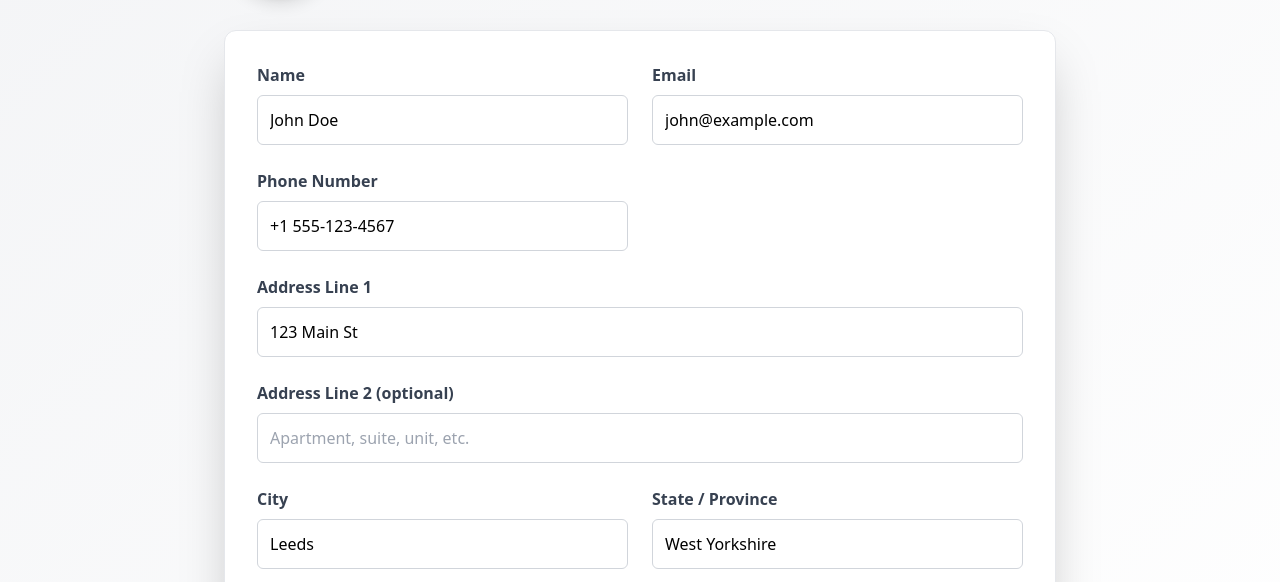
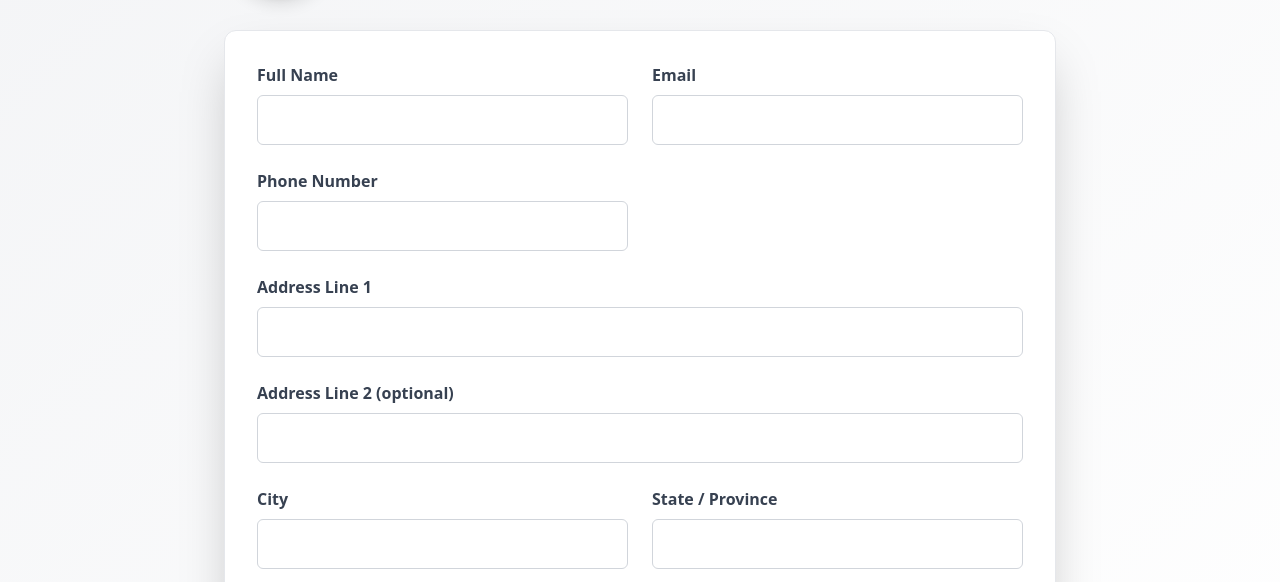
Before and after one commit to Nitinnannapaneni20/GeoMart-Frontend, a Next.js app: page /profile in a window 1280 px wide. Shown: the part 218-800 px from the top of the page. Built offline with nearby package versions, Linux system fonts and the light colour scheme; no server answers.

Commit message:
trying something

```diff
--- a/src/app/profile/page.tsx
+++ b/src/app/profile/page.tsx
@@ -1,5 +1,5 @@
 "use client";
-import { useState } from "react";
+import { useEffect, useState } from "react";
 import Header from "@/components/Header";
 import { User } from "lucide-react";
 
@@ -12,19 +12,54 @@ interface ProfileFormData {
   city: string;
   state: string;
   zip: string;
+  sub?: string;
 }
 
 export default function ProfilePage() {
   const [formData, setFormData] = useState<ProfileFormData>({
-    name: "John Doe",
-    email: "john@example.com",
-    phone: "+1 555-123-4567",
-    addressLine1: "123 Main St",
+    name: "",
+    email: "",
+    phone: "",
+    addressLine1: "",
     addressLine2: "",
-    city: "Leeds",
-    state: "West Yorkshire",
-    zip: "LS1 1AA",
+    city: "",
+    state: "",
+    zip: "",
+    sub: "",
   });
+
+  // 🟢 Fetch user profile from backend on load
+  useEffect(() => {
+    const auth0User = localStorage.getItem("auth0User");
+    if (!auth0User) return;
+
+    const parsed = JSON.parse(auth0User);
+    const sub = parsed?.sub;
+    if (!sub) return;
+
+    fetch(`/api/profile/${sub}`)
+      .then((res) => {
+        if (!res.ok) throw new Error("Failed to fetch user profile");
+        return res.json();
+      })
+      .then((data) => {
+        setFormData(data);
+      })
+      .catch((err) => {
+        // fallback to auth0 data if user not found
+        setFormData({
+          name: `${parsed.given_name || ""} ${parsed.family_name || ""}`.trim(),
+          email: parsed.email,
+          phone: "",
+          addressLine1: "",
+          addressLine2: "",
+          city: "",
+          state: "",
+          zip: "",
+          sub,
+        });
+      });
+  }, []);
 
   const handleChange = (
     e: React.ChangeEvent<HTMLInputElement | HTMLSelectElement>
@@ -33,9 +68,21 @@ export default function ProfilePage() {
     setFormData((prev) => ({ ...prev, [name]: value }));
   };
 
+  // 🟢 Update user profile
   const handleSave = async () => {
-    // await fetch("/api/profile/update", { ... })
-    alert("Profile saved (mock). In a real app, you’d call an API here.");
+    const res = await fetch("/api/profile/update", {
+      method: "POST",
+      headers: {
+        "Content-Type": "application/json",
+      },
+      body: JSON.stringify(formData),
+    });
+
+    if (res.ok) {
+      alert("Profile updated successfully!");
+    } else {
+      alert("Failed to update profile.");
+    }
   };
 
   return (
@@ -64,173 +111,38 @@ export default function ProfilePage() {
 
           <div className="bg-white dark:bg-gray-800 dark:bg-opacity-80 rounded-xl shadow-2xl p-8 border border-gray-200 dark:border-gray-700">
             <div className="grid grid-cols-1 sm:grid-cols-2 gap-6">
-              {/* Name */}
-              <div>
+              {/* Form Fields */}
+              {[
+                ["name", "Full Name"],
+                ["email", "Email"],
+                ["phone", "Phone Number"],
+                ["addressLine1", "Address Line 1"],
+                ["addressLine2", "Address Line 2 (optional)"],
+                ["city", "City"],
+                ["state", "State / Province"],
+                ["zip", "ZIP / Postal Code"],
+              ].map(([field, label]) => (
+                <div
+                  key={field}
+                  className={field === "addressLine1" || field === "addressLine2" ? "sm:col-span-2" : ""}
+                >
                   <label
-                  htmlFor="name"
+                    htmlFor={field}
                     className="block text-gray-700 dark:text-gray-300 font-semibold mb-2"
                   >
-                  Name
+                    {label}
                   </label>
                   <input
                     type="text"
-                  name="name"
-                  id="name"
-                  value={formData.name}
+                    name={field}
+                    id={field}
+                    value={(formData as any)[field] || ""}
                     onChange={handleChange}
                     className="w-full p-3 rounded-md border border-gray-300 dark:border-gray-600 dark:bg-gray-700 dark:text-white
-                             focus:border-indigo-500 focus:outline-none focus:ring-2 focus:ring-indigo-500
-                             transition"
-                  placeholder="John Doe"
+                             focus:border-indigo-500 focus:outline-none focus:ring-2 focus:ring-indigo-500 transition"
                   />
                 </div>
-
-              {/* Email */}
-              <div>
-                <label
-                  htmlFor="email"
-                  className="block text-gray-700 dark:text-gray-300 font-semibold mb-2"
-                >
-                  Email
-                </label>
-                <input
-                  type="email"
-                  name="email"
-                  id="email"
-                  value={formData.email}
-                  onChange={handleChange}
-                  className="w-full p-3 rounded-md border border-gray-300 dark:border-gray-600 dark:bg-gray-700 dark:text-white
-                             focus:border-indigo-500 focus:outline-none focus:ring-2 focus:ring-indigo-500
-                             transition"
-                  placeholder="john@example.com"
-                />
-              </div>
-
-              {/* Phone */}
-              <div>
-                <label
-                  htmlFor="phone"
-                  className="block text-gray-700 dark:text-gray-300 font-semibold mb-2"
-                >
-                  Phone Number
-                </label>
-                <input
-                  type="tel"
-                  name="phone"
-                  id="phone"
-                  value={formData.phone}
-                  onChange={handleChange}
-                  className="w-full p-3 rounded-md border border-gray-300 dark:border-gray-600 dark:bg-gray-700 dark:text-white
-                             focus:border-indigo-500 focus:outline-none focus:ring-2 focus:ring-indigo-500
-                             transition"
-                  placeholder="+1 555-123-4567"
-                />
-              </div>
-
-              {/* Address Line 1 */}
-              <div className="sm:col-span-2">
-                <label
-                  htmlFor="addressLine1"
-                  className="block text-gray-700 dark:text-gray-300 font-semibold mb-2"
-                >
-                  Address Line 1
-                </label>
-                <input
-                  type="text"
-                  name="addressLine1"
-                  id="addressLine1"
-                  value={formData.addressLine1}
-                  onChange={handleChange}
-                  className="w-full p-3 rounded-md border border-gray-300 dark:border-gray-600 dark:bg-gray-700 dark:text-white
-                             focus:border-indigo-500 focus:outline-none focus:ring-2 focus:ring-indigo-500
-                             transition"
-                  placeholder="123 Main St"
-                />
-              </div>
-
-              {/* Address Line 2 */}
-              <div className="sm:col-span-2">
-                <label
-                  htmlFor="addressLine2"
-                  className="block text-gray-700 dark:text-gray-300 font-semibold mb-2"
-                >
-                  Address Line 2 (optional)
-                </label>
-                <input
-                  type="text"
-                  name="addressLine2"
-                  id="addressLine2"
-                  value={formData.addressLine2}
-                  onChange={handleChange}
-                  className="w-full p-3 rounded-md border border-gray-300 dark:border-gray-600 dark:bg-gray-700 dark:text-white
-                             focus:border-indigo-500 focus:outline-none focus:ring-2 focus:ring-indigo-500
-                             transition"
-                  placeholder="Apartment, suite, unit, etc."
-                />
-              </div>
-
-              {/* City */}
-              <div>
-                <label
-                  htmlFor="city"
-                  className="block text-gray-700 dark:text-gray-300 font-semibold mb-2"
-                >
-                  City
-                </label>
-                <input
-                  type="text"
-                  name="city"
-                  id="city"
-                  value={formData.city}
-                  onChange={handleChange}
-                  className="w-full p-3 rounded-md border border-gray-300 dark:border-gray-600 dark:bg-gray-700 dark:text-white
-                             focus:border-indigo-500 focus:outline-none focus:ring-2 focus:ring-indigo-500
-                             transition"
-                  placeholder="Leeds"
-                />
-              </div>
-
-              {/* State */}
-              <div>
-                <label
-                  htmlFor="state"
-                  className="block text-gray-700 dark:text-gray-300 font-semibold mb-2"
-                >
-                  State / Province
-                </label>
-                <input
-                  type="text"
-                  name="state"
-                  id="state"
-                  value={formData.state}
-                  onChange={handleChange}
-                  className="w-full p-3 rounded-md border border-gray-300 dark:border-gray-600 dark:bg-gray-700 dark:text-white
-                             focus:border-indigo-500 focus:outline-none focus:ring-2 focus:ring-indigo-500
-                             transition"
-                  placeholder="West Yorkshire"
-                />
-              </div>
-
-              {/* Zip */}
-              <div>
-                <label
-                  htmlFor="zip"
-                  className="block text-gray-700 dark:text-gray-300 font-semibold mb-2"
-                >
-                  ZIP / Postal Code
-                </label>
-                <input
-                  type="text"
-                  name="zip"
-                  id="zip"
-                  value={formData.zip}
-                  onChange={handleChange}
-                  className="w-full p-3 rounded-md border border-gray-300 dark:border-gray-600 dark:bg-gray-700 dark:text-white
-                             focus:border-indigo-500 focus:outline-none focus:ring-2 focus:ring-indigo-500
-                             transition"
-                  placeholder="LS1 1AA"
-                />
-              </div>
+              ))}
             </div>
 
             <button
--- a/src/components/Header.tsx
+++ b/src/components/Header.tsx
@@ -44,7 +44,7 @@ const Header = () => {
     }
   }, []);
 
-  // ✅ Auth0 User Data to Local Storage
+  // ✅ Auth0 User Data to Local Storage and API sync
   useEffect(() => {
     if (isAuthenticated && user) {
       const userData = {
@@ -55,6 +55,17 @@ const Header = () => {
         picture: user.picture,
       };
       localStorage.setItem("auth0User", JSON.stringify(userData));
+
+      // ✅ Post to backend to create/check user
+      fetch("/api/profile/create-if-not-exist", {
+        method: "POST",
+        headers: {
+          "Content-Type": "application/json",
+        },
+        body: JSON.stringify(userData),
+      }).catch((err) => {
+        console.error("User sync failed:", err);
+      });
     } else {
       localStorage.removeItem("auth0User");
     }
```
Lines whose indentation alone changed are shown as unchanged.
